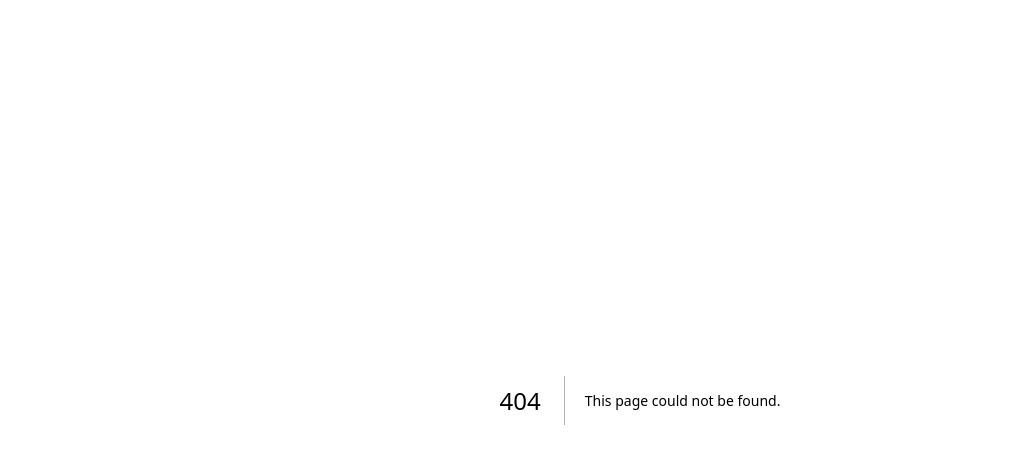
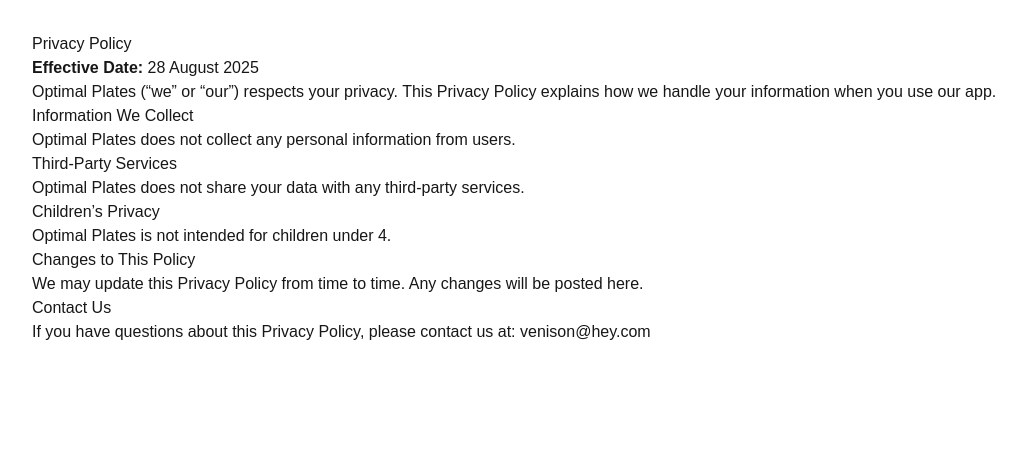
Before and after one commit to kieranmv95/OptimalPlates, a Next.js app: page /privacy-policy in a window 1280 px wide. Before the commit this address had no page. Shown: the top 464 px of the page, without its empty margins (0-1026 px from the left). Built offline with nearby package versions, Linux system fonts and the light colour scheme.

Commit message:
feat: pp

```diff
--- /dev/null
+++ b/src/app/privacy-policy/page.tsx
@@ -0,0 +1,42 @@
+export default function PrivacyPolicyPage() {
+  return (
+    <main style={{ padding: "2rem" }}>
+      <h1>Privacy Policy</h1>
+      <section>
+        <p>
+          <strong>Effective Date:</strong> 28 August 2025
+        </p>
+
+        <p>
+          Optimal Plates (“we” or “our”) respects your privacy. This Privacy
+          Policy explains how we handle your information when you use our app.
+        </p>
+
+        <h2>Information We Collect</h2>
+        <p>
+          Optimal Plates does not collect any personal information from users.
+        </p>
+
+        <h2>Third-Party Services</h2>
+        <p>
+          Optimal Plates does not share your data with any third-party services.
+        </p>
+
+        <h2>Children’s Privacy</h2>
+        <p>Optimal Plates is not intended for children under 4.</p>
+
+        <h2>Changes to This Policy</h2>
+        <p>
+          We may update this Privacy Policy from time to time. Any changes will
+          be posted here.
+        </p>
+
+        <h2>Contact Us</h2>
+        <p>
+          If you have questions about this Privacy Policy, please contact us at:{" "}
+          <a href="mailto:venison@hey.com">venison@hey.com</a>
+        </p>
+      </section>
+    </main>
+  );
+}
```
